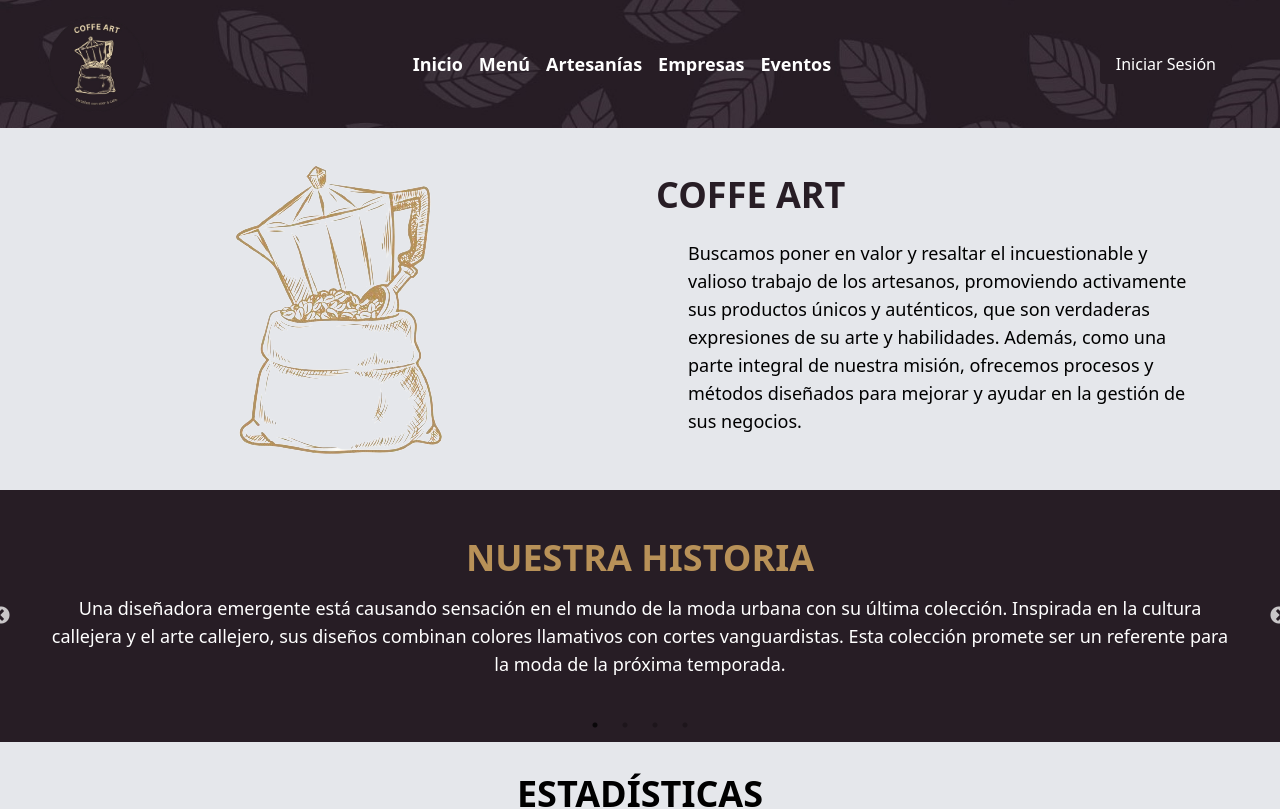
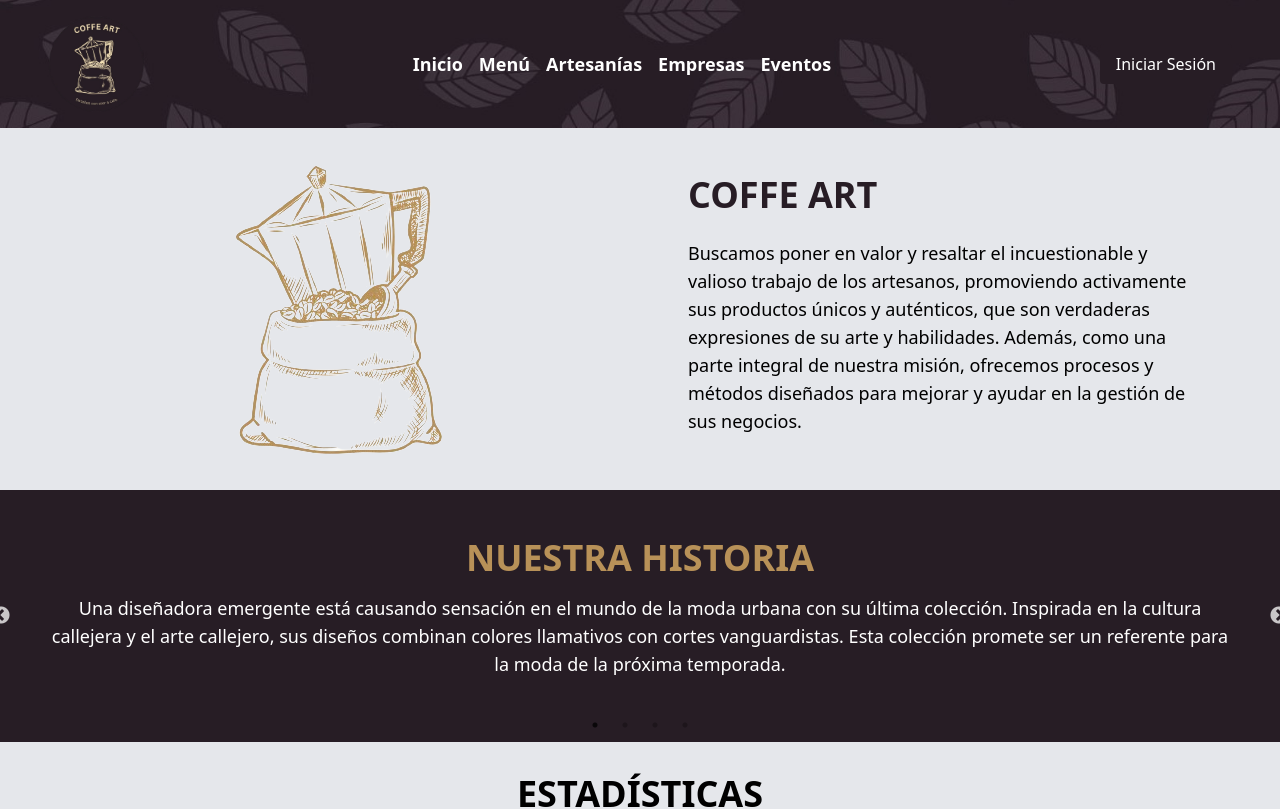
Before and after one commit to Coffe-Art/front-exp, a React (Vite) app: page / in a window 1280 px wide. Shown: the top 809 px of the page. Built offline with nearby package versions, Linux system fonts and the light colour scheme; what @mercadopago/sdk-react would draw is missing.

Commit message:
Update Main.jsx

```diff
--- a/src/components/Layouts/ForView/Main.jsx
+++ b/src/components/Layouts/ForView/Main.jsx
@@ -21,17 +21,18 @@ export const Main = () => {
         <div className="w-full md:w-1/2 flex justify-center items-center mb-4 md:mb-0">
           <img src={HeaderImage} alt="HeaderMain" className="block mx-auto max-w-full h-auto" />
         </div>
-
-        <div className="w-full md:w-1/2 flex flex-col justify-center items-center md:items-start text-center md:text-left">
+        <div className="w-full md:w-1/2 flex flex-col justify-center items-center text-center md:text-left">
   <div className="container mx-auto px-4">
-            <h1 className="text-2xl md:text-4xl font-bold mb-4 text-darkpurple">
+    <h1 className="text-2xl md:text-4xl font-bold mb-4 text-darkpurple ml-4 md:ml-8">
       COFFE ART
     </h1>
-            <p className="text-sm md:text-lg px-2 md:px-8 py-2 max-w-3xl mx-auto">
+    <p className="text-sm md:text-lg px-2 md:px-8 py-2 max-w-3xl">
       Buscamos poner en valor y resaltar el incuestionable y valioso trabajo de los artesanos, promoviendo activamente sus productos únicos y auténticos, que son verdaderas expresiones de su arte y habilidades. Además, como una parte integral de nuestra misión, ofrecemos procesos y métodos diseñados para mejorar y ayudar en la gestión de sus negocios.
     </p>
   </div>
 </div>
+
+
       </section>
 
       <div className="bg-darkpurple py-8">
```
Lines whose indentation alone changed are shown as unchanged.
